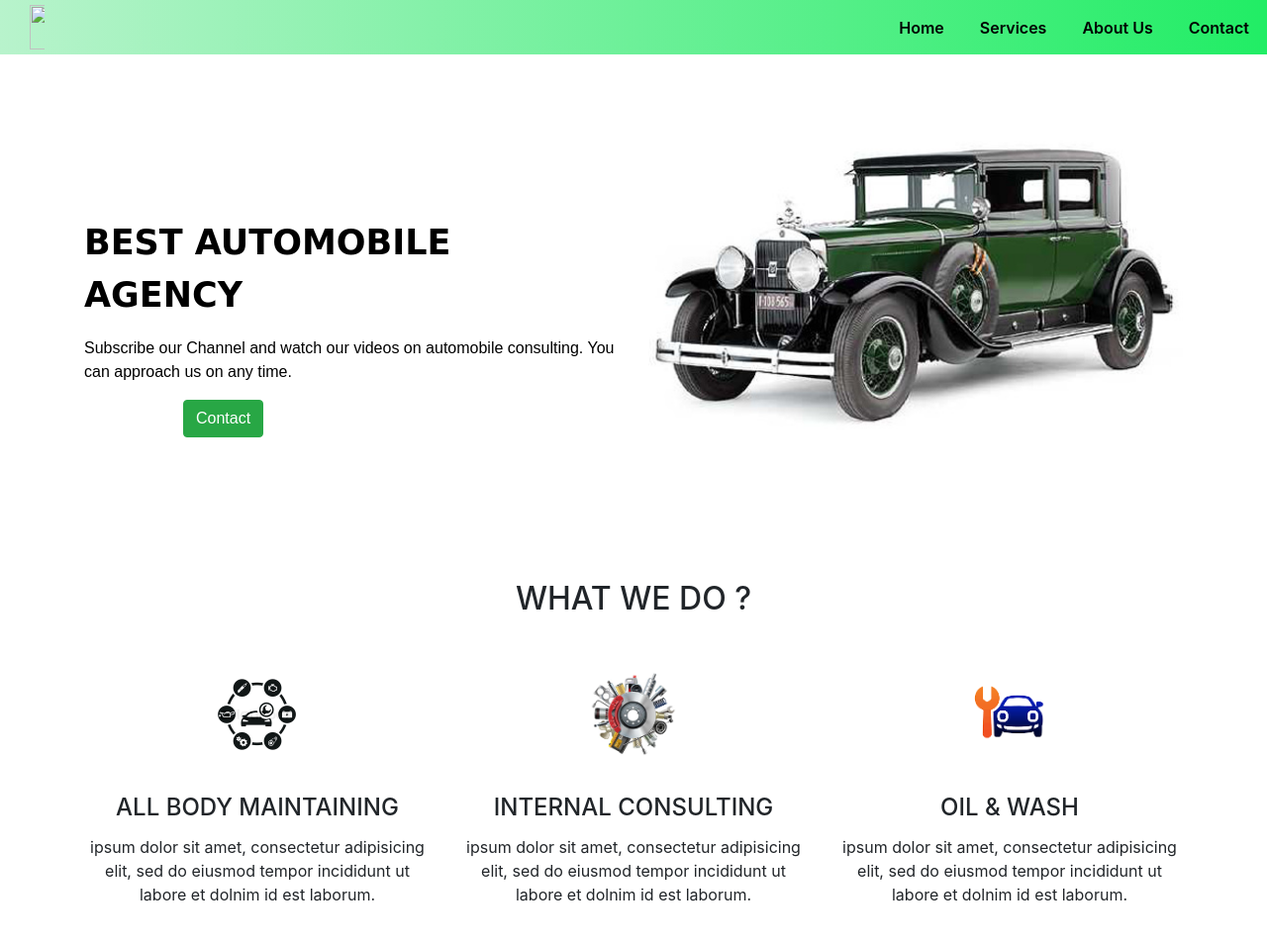
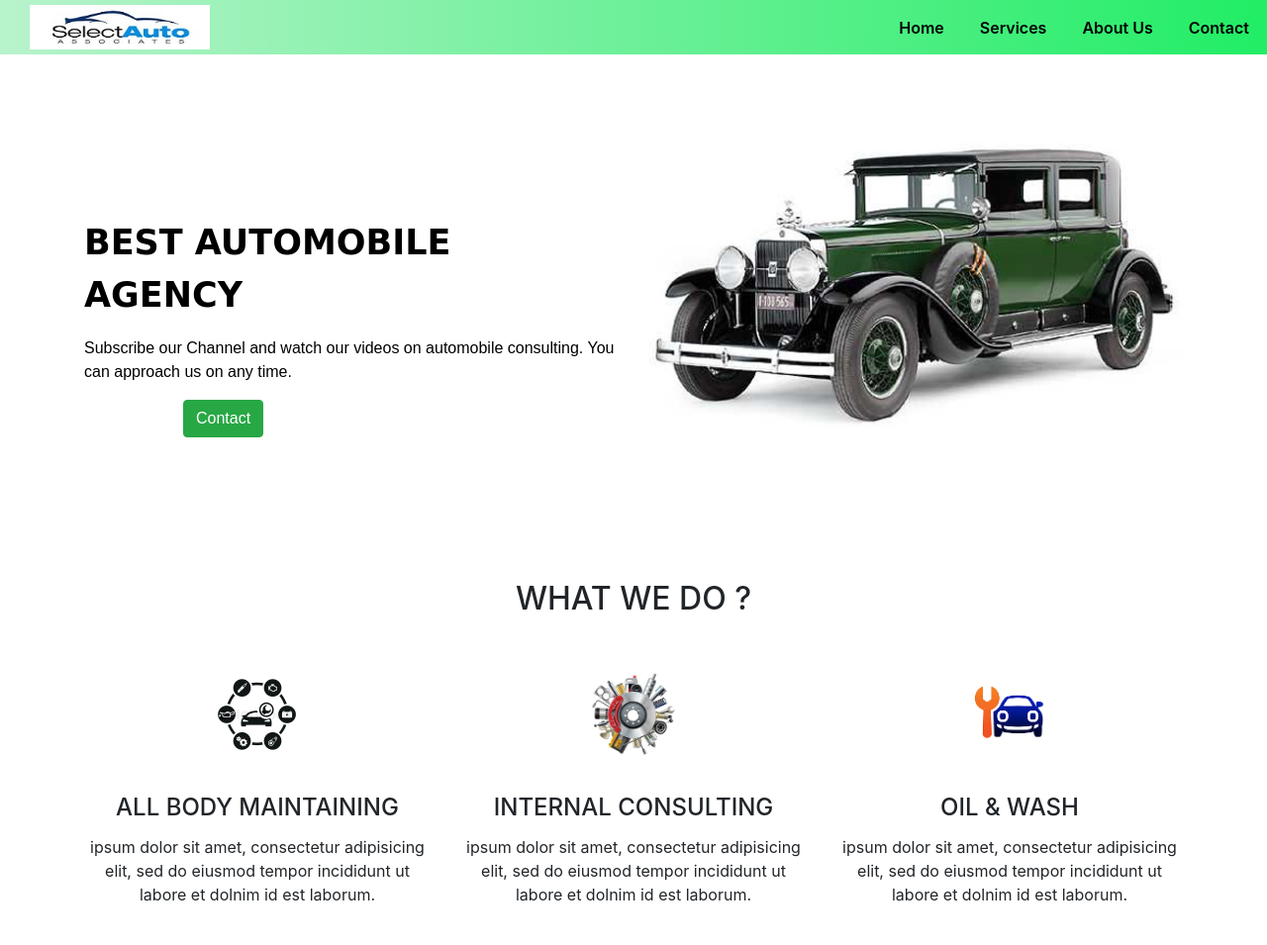
Before and after one commit to jerinjosereeni/AutomobileWebsite, a plain HTML site: page index.html in a window 1280 px wide. Shown: the top 955 px of the page at 99% size. Drawn offline with nearby package versions, Linux system fonts and the light colour scheme.

Commit message:
Update index.html

```diff
--- a/index.html
+++ b/index.html
@@ -12,7 +12,7 @@
 <body>
 	<section  id="navbar">
 		<nav class="navbar navbar-expand-lg navbar-light">
-  <a class="navbar-brand" href="#"><img src="images/icon.jpg "></a>
+  <a class="navbar-brand" href="#"><img src="icon.jpg "></a>
   <button class="navbar-toggler" type="button" data-toggle="collapse" data-target="#navbarNav" aria-controls="navbarNav" aria-expanded="false" aria-label="Toggle navigation">
     <i class="fa fa-bars"></i>
   </button>
```
